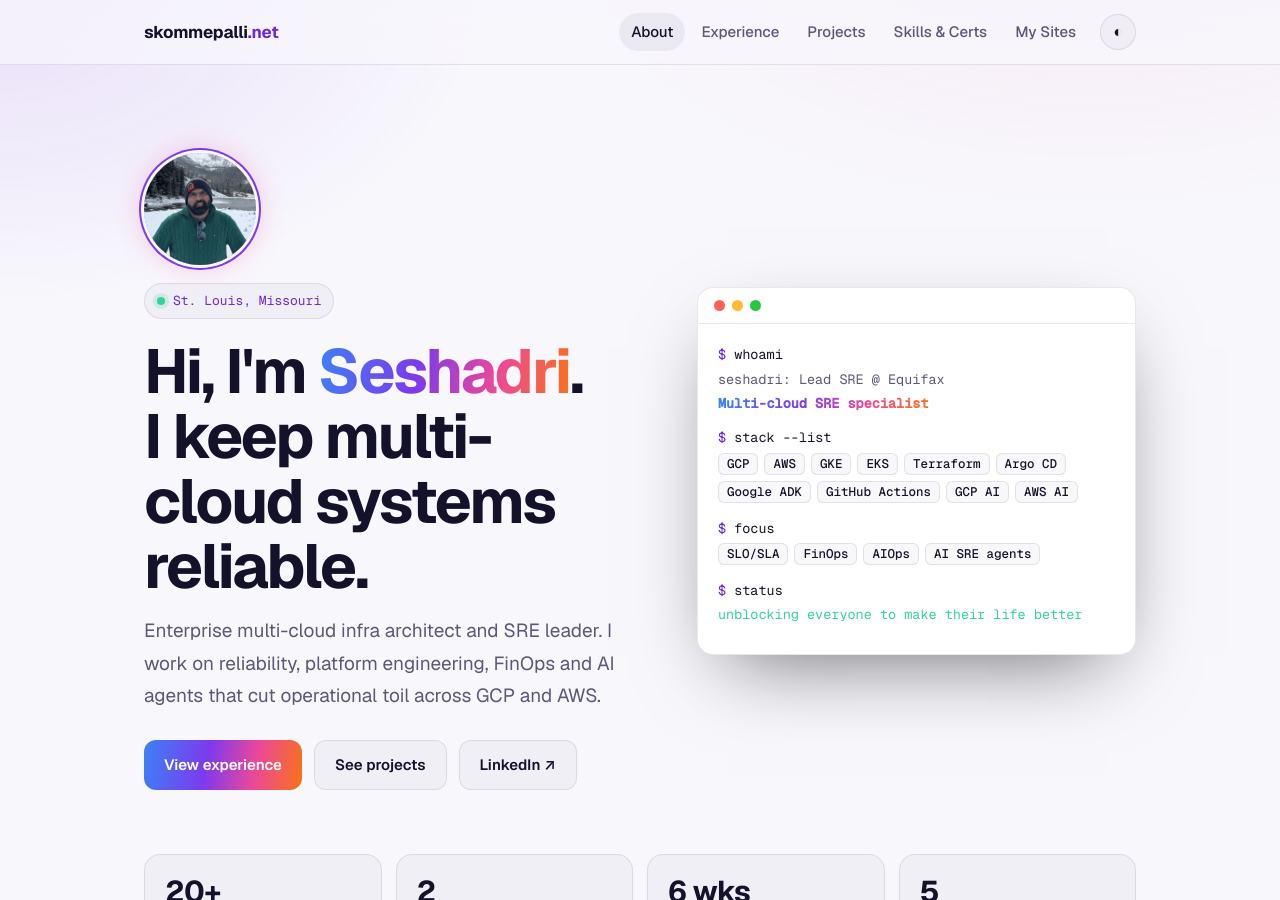
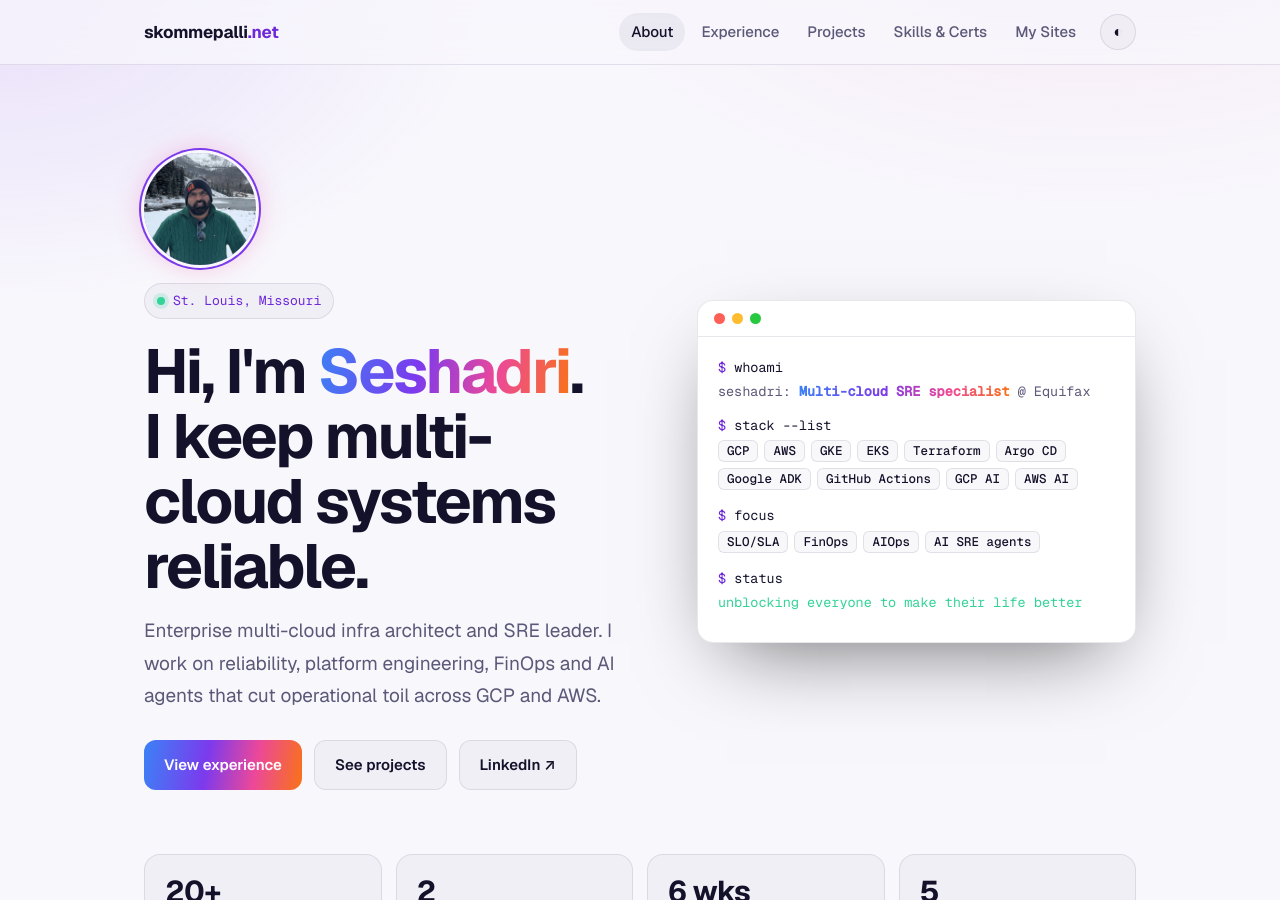
Before and after one commit to skommepa/skommepalli_Bio, a Jekyll site: the page built from index.html, in a window 1280 px wide and 900 px high. Built offline with Jekyll 4.4.1, drawn with Linux system fonts in a browser that asks for light colours.

Commit message:
Hero terminal: single whoami line, Multi-cloud SRE specialist @ Equifax
Co-Authored-By: Claude Sonnet 5.5 <noreply@anthropic.com>

```diff
--- a/index.html
+++ b/index.html
@@ -24,7 +24,7 @@ title: "About"
     <div class="term-bar"><i></i><i></i><i></i></div>
     <div class="term-body">
       <span class="p">$</span> whoami
-      <span class="o">seshadri: Lead SRE @ Equifax<br><b class="grad">Multi-cloud SRE specialist</b></span>
+      <span class="o">seshadri: <b class="grad">Multi-cloud SRE specialist</b> @ Equifax</span>
       <span class="p">$</span> stack --list
       <span class="o">
         <b class="chip">GCP</b><b class="chip">AWS</b><b class="chip">GKE</b><b class="chip">EKS</b><b class="chip">Terraform</b><b class="chip">Argo CD</b><b class="chip">Google ADK</b><b class="chip">GitHub Actions</b><b class="chip">GCP AI</b><b class="chip">AWS AI</b>
```
